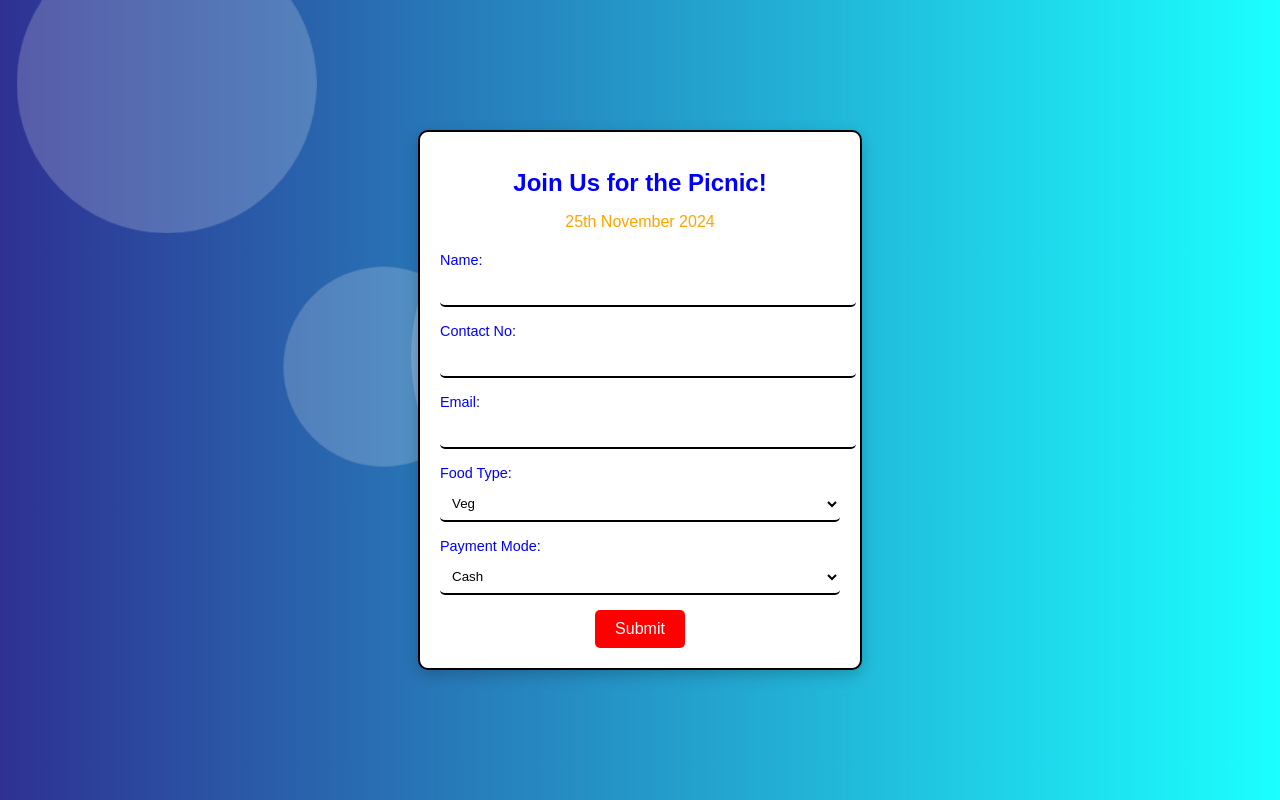
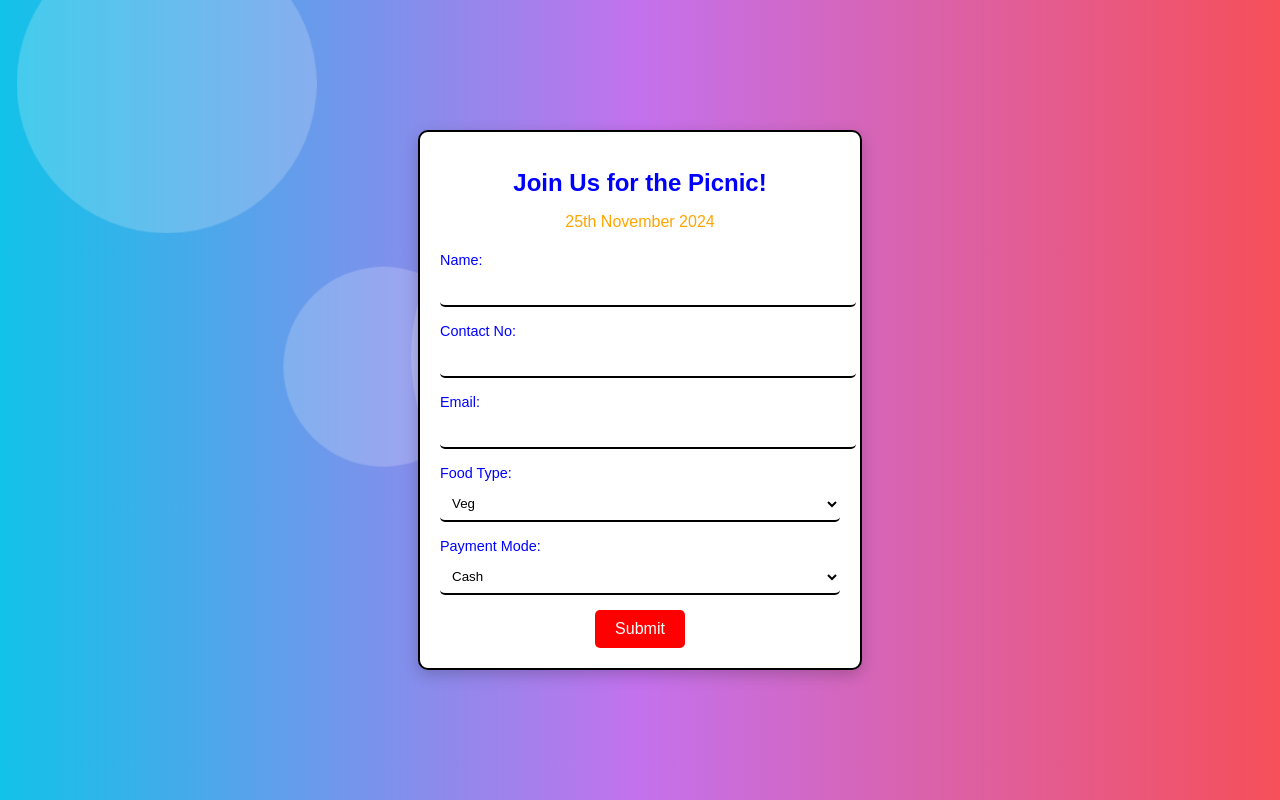
Before and after one commit to Rupam-Kundu-04/Picnic, a plain HTML site: page form.html in a window 1280 px wide. Drawn offline with Linux system fonts and the light colour scheme.

Commit message:
customize looks of the background

```diff
--- a/form.html
+++ b/form.html
@@ -10,7 +10,8 @@
             margin: 0;
             padding: 0;
             /* background: linear-gradient(to right, #f857a6, #ff5858); */
-            background: linear-gradient(to right, #2E3192, #1BFFFF);
+            background: linear-gradient(to right, #12c2e9, #c471ed,#f64f59);
+
             display: flex;
             justify-content: center;
             align-items: center;
```
